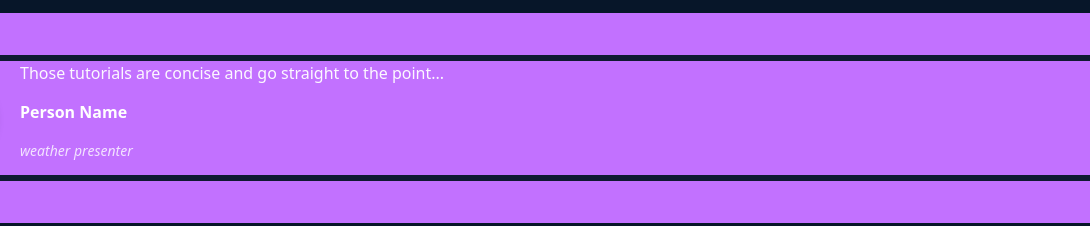
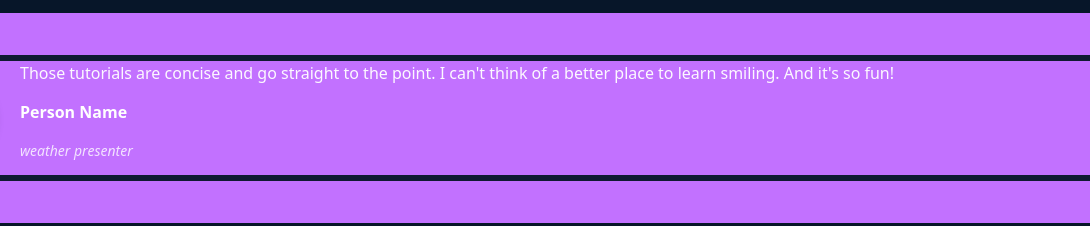
Before and after one commit to serratosjavs-lab/holbertonschool-web-development, a plain HTML site: page css_advanced/index.html in a window 1280 px wide. Shown: the part 788-1014 px from the top of the page, 190-1280 px from the left. Drawn offline with Linux system fonts and the light colour scheme.

Commit message:
Task 3: quotes/testimonial markup wired to existing CSS (container, avatar, author, role)

```diff
--- a/css_advanced/index.html
+++ b/css_advanced/index.html
@@ -70,20 +70,24 @@
     <!-- ===== /Hero ===== -->
 
     <!-- ===== Quote (Task 3) ===== -->
-    <section>
+    <!-- ===== Quote (Task 3) ===== -->
+<section>
   <div class="container">
     <div class="avatar">
       <img src="quote-author.jpg" alt="Smiling person giving a testimonial">
     </div>
     <div>
       <blockquote>
-        Those tutorials are concise and go straight to the point...
+        Those tutorials are concise and go straight to the point. I can't think of a better
+        place to learn smiling. And it's so fun!
       </blockquote>
       <p class="author">Person Name</p>
       <p class="role">weather presenter</p>
     </div>
   </div>
 </section>
+<!-- ===== /Quote ===== -->
+
     <!-- ===== /Quote ===== -->
 
     <!-- ===== Videos (Task 4) ===== -->
```
